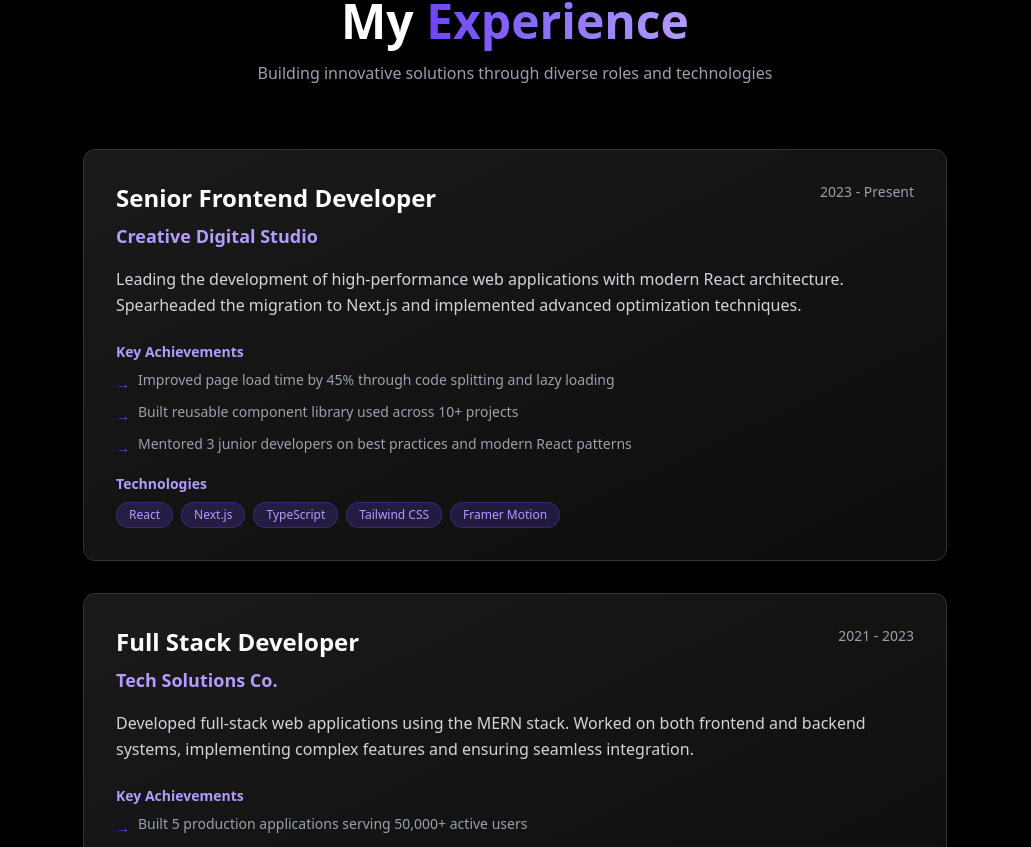
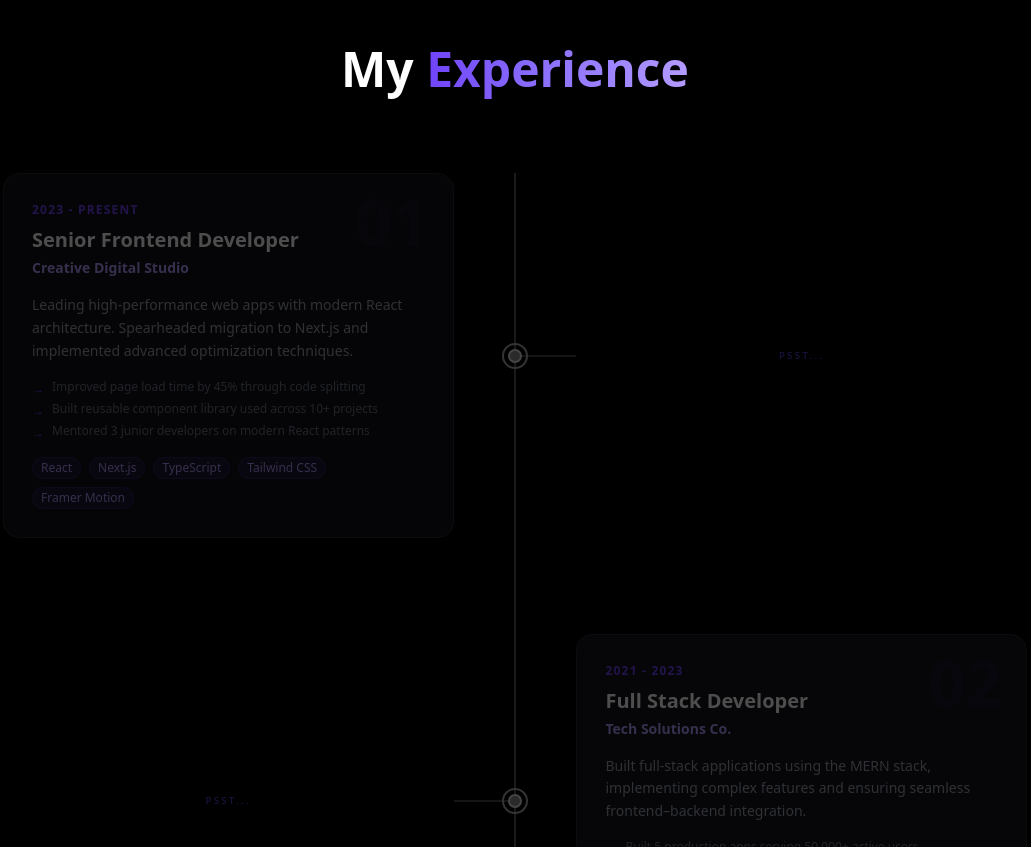
Before and after one commit to ayushm3018/portfolioRevamp, a React (Vite) app in the folder portfolio-ref-src/: page / in a window 1280 px wide. Shown: the part 2553-3400 px from the top of the page, without its empty margins (125-1156 px from the left). Built offline with nearby package versions, Linux system fonts and the light colour scheme.

Commit message:
Redesign Experience section with animated timeline and hidden messages

```diff
--- a/portfolio-ref-src/components/Experience.jsx
+++ b/portfolio-ref-src/components/Experience.jsx
@@ -1,84 +1,46 @@
 "use client";
-import { motion } from "framer-motion";
+import { useEffect, useRef } from "react";
+import gsap from "gsap";
+import { ScrollTrigger } from "gsap/ScrollTrigger";
 
-const ExperienceCard = ({ title, company, period, description, technologies, achievements, index }) => {
-  return (
-    <motion.div
-      initial={{ opacity: 0, y: 50 }}
-      whileInView={{ opacity: 1, y: 0 }}
-      viewport={{ once: true }}
-      transition={{ duration: 0.5, delay: index * 0.1 }}
-      className="relative mb-8 group"
-    >
-      <div
-        className="relative bg-gradient-to-br from-[#1a1a1a] to-[#0d0d0d] p-8 rounded-xl border border-[#333] hover:border-[#7042f8] transition-all duration-300"
-        style={{
-          transition: "transform 0.3s ease, box-shadow 0.3s ease, border-color 0.3s ease",
-        }}
-        onMouseEnter={e => {
-          e.currentTarget.style.transform = "translateY(-8px)";
-          e.currentTarget.style.boxShadow = "0 25px 50px rgba(112, 66, 248, 0.15)";
-        }}
-        onMouseLeave={e => {
-          e.currentTarget.style.transform = "translateY(0)";
-          e.currentTarget.style.boxShadow = "0 10px 30px rgba(0, 0, 0, 0.3)";
-        }}
-      >
-        <div className="flex items-start justify-between mb-4">
-          <div>
-            <h3 className="text-2xl font-bold text-white mb-2">{title}</h3>
-            <p className="text-[#b49bff] font-semibold text-lg">{company}</p>
-          </div>
-          <span className="text-gray-400 text-sm whitespace-nowrap ml-4">{period}</span>
-        </div>
+gsap.registerPlugin(ScrollTrigger);
 
-        <p className="text-gray-300 mb-6 leading-relaxed">{description}</p>
+const hiddenMessages = [
+  // Card 1 — both rows slightly offset vertically from each other
+  [
+    { text: "still googling css flexbox 🤫", x: "5%",  y: "10%" },
+    { text: "works on my machine tho",        x: "53%", y: "22%" },
+    { text: "// TODO: fix this later",        x: "5%",  y: "65%" },
+    { text: "what even is z-index 😭",        x: "53%", y: "76%" },
+  ],
+  // Card 2 — diagonal zigzag top-left → bottom-right
+  [
+    { text: "it works on my machine ¯\\_(ツ)_/¯", x: "5%",  y: "8%"  },
+    { text: "have you tried turning it off?",      x: "53%", y: "32%" },
+    { text: "undefined is not a function 😅",      x: "5%",  y: "55%" },
+    { text: "git commit -m 'pls work'",            x: "53%", y: "76%" },
+  ],
+  // Card 3 — top-right and bottom-left heavy, opposite of card 1
+  [
+    { text: "stackoverflow saved me 247 times", x: "53%", y: "10%" },
+    { text: "git commit -m 'final_FINAL_v3'",   x: "5%",  y: "28%" },
+    { text: "it's not a bug, it's a feature",   x: "53%", y: "62%" },
+    { text: "console.log('why')",               x: "5%",  y: "78%" },
+  ],
+];
 
-        <div className="space-y-4">
-          <div>
-            <h4 className="text-sm font-semibold text-[#b49bff] mb-2">Key Achievements</h4>
-            <ul className="space-y-2">
-              {achievements.map((achievement, idx) => (
-                <li key={idx} className="text-gray-400 text-sm flex items-start gap-2">
-                  <span className="text-[#7042f8] mt-1">→</span>
-                  {achievement}
-                </li>
-              ))}
-            </ul>
-          </div>
-
-          <div>
-            <h4 className="text-sm font-semibold text-[#b49bff] mb-2">Technologies</h4>
-            <div className="flex flex-wrap gap-2">
-              {technologies.map((tech, idx) => (
-                <span
-                  key={idx}
-                  className="px-3 py-1 bg-[#7042f8]/20 text-[#b49bff] text-xs rounded-full border border-[#7042f8]/30 hover:border-[#7042f8] transition-colors duration-200"
-                >
-                  {tech}
-                </span>
-              ))}
-            </div>
-          </div>
-        </div>
-      </div>
-    </motion.div>
-  );
-};
-
-const Experience = () => {
 const experiences = [
   {
     title: "Senior Frontend Developer",
     company: "Creative Digital Studio",
     period: "2023 - Present",
     description:
-        "Leading the development of high-performance web applications with modern React architecture. Spearheaded the migration to Next.js and implemented advanced optimization techniques.",
+      "Leading high-performance web apps with modern React architecture. Spearheaded migration to Next.js and implemented advanced optimization techniques.",
     technologies: ["React", "Next.js", "TypeScript", "Tailwind CSS", "Framer Motion"],
     achievements: [
-        "Improved page load time by 45% through code splitting and lazy loading",
+      "Improved page load time by 45% through code splitting",
       "Built reusable component library used across 10+ projects",
-        "Mentored 3 junior developers on best practices and modern React patterns",
+      "Mentored 3 junior developers on modern React patterns",
     ],
   },
   {
@@ -86,12 +48,12 @@ const Experience = () => {
     company: "Tech Solutions Co.",
     period: "2021 - 2023",
     description:
-        "Developed full-stack web applications using the MERN stack. Worked on both frontend and backend systems, implementing complex features and ensuring seamless integration.",
+      "Built full-stack applications using the MERN stack, implementing complex features and ensuring seamless frontend–backend integration.",
     technologies: ["React", "Node.js", "MongoDB", "Express.js", "PostgreSQL"],
     achievements: [
-        "Built 5 production applications serving 50,000+ active users",
-        "Implemented real-time features using WebSockets reducing load by 30%",
-        "Automated deployment pipeline reducing release time from 4 hours to 15 minutes",
+      "Built 5 production apps serving 50,000+ active users",
+      "Real-time WebSocket features reducing server load by 30%",
+      "Automated deployments cutting release time from 4h to 15min",
     ],
   },
   {
@@ -99,39 +61,293 @@ const Experience = () => {
     company: "Startup Hub Inc.",
     period: "2020 - 2021",
     description:
-        "Started my development journey building responsive web applications. Learned full-stack development and participated in agile development cycles.",
+      "Started my development journey building responsive web apps and participating in agile cycles.",
     technologies: ["HTML5", "CSS3", "JavaScript", "React", "Firebase"],
     achievements: [
-        "Completed 8 successful projects from concept to deployment",
-        "Gained expertise in responsive design and cross-browser compatibility",
-        "Contributed to open-source projects and built portfolio sites for clients",
+      "Completed 8 projects from concept to deployment",
+      "Expertise in responsive design and cross-browser compatibility",
+      "Contributed to open-source and client portfolio sites",
     ],
   },
 ];
 
+const Experience = () => {
+  const sectionRef = useRef(null);
+  const lineRef = useRef(null);
+  const cardRefs = useRef([]);
+  const dotRefs = useRef([]);
+  const dotRingRefs = useRef([]);
+
+  useEffect(() => {
+    const ctx = gsap.context(() => {
+      // Draw the vertical line as you scroll through the section
+      gsap.fromTo(
+        lineRef.current,
+        { scaleY: 0 },
+        {
+          scaleY: 1,
+          transformOrigin: "top center",
+          ease: "none",
+          scrollTrigger: {
+            trigger: sectionRef.current,
+            scrub: 1.5,
+            start: "top 50%",
+            end: "bottom 70%",
+          },
+        }
+      );
+
+      // Each card activates when it enters view
+      cardRefs.current.forEach((card, i) => {
+        if (!card) return;
+        const dot = dotRefs.current[i];
+        const ring = dotRingRefs.current[i];
+
+        const tl = gsap.timeline({
+          scrollTrigger: {
+            trigger: card,
+            start: "top 65%",
+            toggleActions: "play none none reverse",
+          },
+        });
+
+        // Dot fills + ring pulses
+        tl.to(dot, { backgroundColor: "#7042f8", duration: 0.3 }, 0)
+          .to(ring, { borderColor: "#7042f8", scale: 1.5, opacity: 0, duration: 0.6 }, 0)
+          // Card glows and fades in
+          .to(
+            card,
+            {
+              opacity: 1,
+              borderColor: "#7042f8",
+              boxShadow: "0 0 30px rgba(112,66,248,0.25), 0 20px 40px rgba(0,0,0,0.4)",
+              duration: 0.5,
+            },
+            0.1
+          );
+      });
+    }, sectionRef);
+
+    return () => ctx.revert();
+  }, []);
+
   return (
-    <section id="experience" className="pt-8 pb-20 bg-black relative overflow-hidden">
-      <div className="container mx-auto px-4 max-w-4xl">
-        <motion.div
-          initial={{ opacity: 0, y: -20 }}
-          whileInView={{ opacity: 1, y: 0 }}
-          viewport={{ once: true }}
-          transition={{ duration: 0.5 }}
-          className="mb-16"
+    <section ref={sectionRef} id="experience" className="bg-black py-20 px-4">
+      {/* Heading */}
+      <div className="text-center mb-20">
+        <h2 className="text-5xl font-bold text-white">
+          My{" "}
+          <span className="text-transparent bg-clip-text bg-linear-to-r from-[#7042f8] to-[#b49bff]">
+            Experience
+          </span>
+        </h2>
+      </div>
+
+      {/* Timeline */}
+      <div className="relative max-w-5xl mx-auto">
+
+        {/* Vertical line */}
+        <div
+          className="absolute left-1/2 top-0 bottom-0 -translate-x-1/2"
+          style={{ width: "2px", background: "#1a1a1a" }}
         >
-          <h2 className="text-5xl font-bold text-center mb-4 text-white">
-            My <span className="text-transparent bg-clip-text bg-gradient-to-r from-[#7042f8] to-[#b49bff]">Experience</span>
-          </h2>
-          <p className="text-center text-gray-400">
-            Building innovative solutions through diverse roles and technologies
+          <div
+            ref={lineRef}
+            style={{
+              width: "100%",
+              height: "100%",
+              background: "linear-gradient(to bottom, #7042f8, #b49bff)",
+              transformOrigin: "top center",
+              scaleY: 0,
+            }}
+          />
+        </div>
+
+        {/* Cards */}
+        {experiences.map((exp, index) => {
+          const isLeft = index % 2 === 0;
+          return (
+            <div
+              key={index}
+              className="relative flex items-center mb-24"
+              style={{ justifyContent: isLeft ? "flex-start" : "flex-end" }}
+            >
+              {/* Card */}
+              <div
+                ref={el => (cardRefs.current[index] = el)}
+                style={{
+                  width: "44%",
+                  background: `hsl(${260 - index * 6}, 14%, ${8 + index * 1.5}%)`,
+                  border: "1px solid #2a2a2a",
+                  borderRadius: "1rem",
+                  padding: "1.75rem",
+                  opacity: 0.3,
+                  boxShadow: "0 10px 30px rgba(0,0,0,0.3)",
+                  transition: "border-color 0.3s ease",
+                  position: "relative",
+                  overflow: "hidden",
+                }}
+              >
+                {/* Ghost number */}
+                <span
+                  style={{
+                    position: "absolute",
+                    top: "1rem",
+                    right: "1.5rem",
+                    fontSize: "4rem",
+                    fontWeight: "bold",
+                    color: "rgba(112,66,248,0.07)",
+                    lineHeight: 1,
+                    userSelect: "none",
+                  }}
+                >
+                  {String(index + 1).padStart(2, "0")}
+                </span>
+
+                <p className="text-[#7042f8] text-xs font-semibold uppercase tracking-widest mb-2">
+                  {exp.period}
                 </p>
-        </motion.div>
+                <h3 className="text-xl font-bold text-white mb-1">{exp.title}</h3>
+                <p className="text-[#b49bff] text-sm font-semibold mb-4">{exp.company}</p>
+                <p className="text-gray-400 text-sm leading-relaxed mb-4">{exp.description}</p>
 
-        <div className="space-y-6">
-          {experiences.map((exp, index) => (
-            <ExperienceCard key={index} {...exp} index={index} />
+                <ul className="space-y-1 mb-4">
+                  {exp.achievements.map((a, idx) => (
+                    <li key={idx} className="text-gray-500 text-xs flex items-start gap-2">
+                      <span className="text-[#7042f8] mt-0.5">→</span>
+                      {a}
+                    </li>
+                  ))}
+                </ul>
+
+                <div className="flex flex-wrap gap-2">
+                  {exp.technologies.map((tech, idx) => (
+                    <span
+                      key={idx}
+                      className="px-2 py-0.5 bg-[#7042f8]/10 text-[#b49bff] text-xs rounded-full border border-[#7042f8]/20"
+                    >
+                      {tech}
+                    </span>
                   ))}
                 </div>
+              </div>
+
+              {/* Timeline dot */}
+              <div
+                className="absolute left-1/2 -translate-x-1/2"
+                style={{ zIndex: 10 }}
+              >
+                {/* Pulse ring */}
+                <div
+                  ref={el => (dotRingRefs.current[index] = el)}
+                  style={{
+                    position: "absolute",
+                    inset: "-6px",
+                    borderRadius: "50%",
+                    border: "2px solid #333",
+                    scale: 1,
+                    opacity: 1,
+                  }}
+                />
+                {/* Dot */}
+                <div
+                  ref={el => (dotRefs.current[index] = el)}
+                  style={{
+                    width: "14px",
+                    height: "14px",
+                    borderRadius: "50%",
+                    backgroundColor: "#2a2a2a",
+                    border: "2px solid #444",
+                  }}
+                />
+              </div>
+
+              {/* Hidden messages scattered on opposite side */}
+              <div
+                style={{
+                  position: "absolute",
+                  width: "44%",
+                  height: "100%",
+                  left: isLeft ? "56%" : "0%",
+                  top: 0,
+                  cursor: "default",
+                }}
+                onMouseEnter={e => {
+                  e.currentTarget.querySelectorAll(".secret-msg").forEach((el, i) => {
+                    el.style.transitionDelay = `${i * 0.08}s`;
+                    el.style.opacity = "1";
+                    el.style.filter = "blur(0px)";
+                  });
+                  e.currentTarget.querySelector(".hint").style.opacity = "0";
+                }}
+                onMouseLeave={e => {
+                  e.currentTarget.querySelectorAll(".secret-msg").forEach(el => {
+                    el.style.transitionDelay = "0s";
+                    el.style.opacity = "0";
+                    el.style.filter = "blur(8px)";
+                  });
+                  e.currentTarget.querySelector(".hint").style.opacity = "1";
+                }}
+              >
+                {/* Hint label */}
+                <span
+                  className="hint"
+                  style={{
+                    position: "absolute",
+                    top: "50%",
+                    left: "50%",
+                    transform: "translate(-50%, -50%)",
+                    fontSize: "0.6rem",
+                    color: "rgba(112,66,248,0.3)",
+                    letterSpacing: "0.25em",
+                    textTransform: "uppercase",
+                    transition: "opacity 0.3s ease",
+                    pointerEvents: "none",
+                  }}
+                >
+                  psst...
+                </span>
+
+                {/* Scattered messages */}
+                {hiddenMessages[index].map((msg, i) => (
+                  <span
+                    key={i}
+                    className="secret-msg"
+                    style={{
+                      position: "absolute",
+                      left: msg.x,
+                      top: msg.y,
+                      width: "42%",
+                      fontSize: "0.85rem",
+                      fontWeight: "600",
+                      color: "rgba(180,155,255,0.85)",
+                      lineHeight: "1.5",
+                      opacity: 0,
+                      filter: "blur(8px)",
+                      transition: "opacity 0.4s ease, filter 0.4s ease",
+                      pointerEvents: "none",
+                    }}
+                  >
+                    {msg.text}
+                  </span>
+                ))}
+              </div>
+
+              {/* Horizontal connector from dot to card */}
+              <div
+                style={{
+                  position: "absolute",
+                  top: "50%",
+                  left: isLeft ? "50%" : "44%",
+                  width: "6%",
+                  height: "1px",
+                  background: "#2a2a2a",
+                  transform: "translateY(-50%)",
+                }}
+              />
+            </div>
+          );
+        })}
       </div>
     </section>
   );
```
Lines whose indentation alone changed are shown as unchanged.
